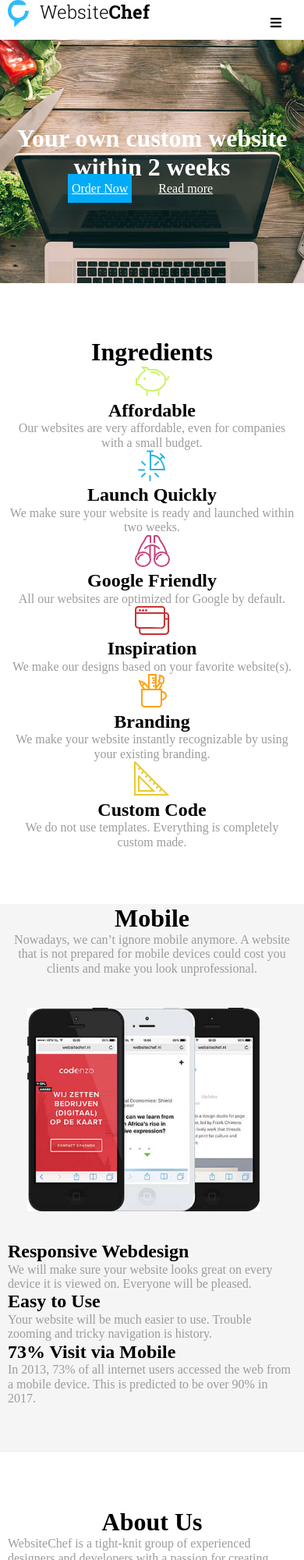
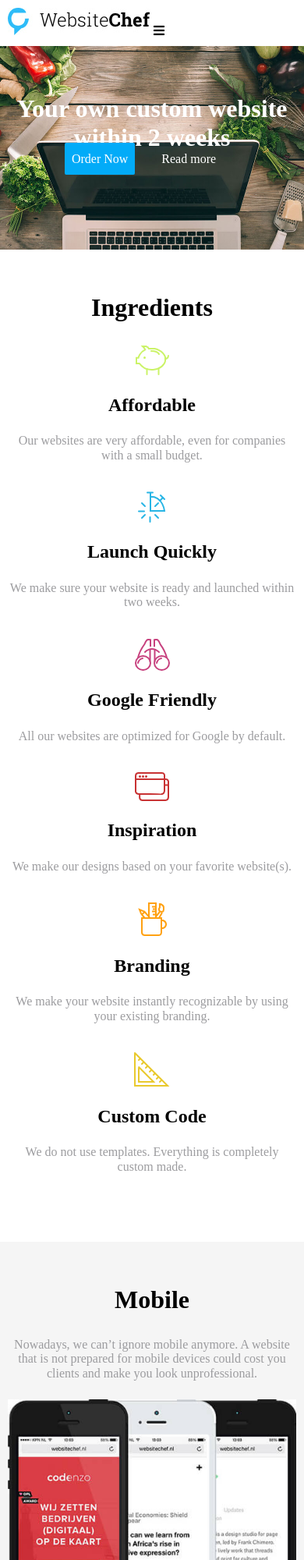
Before and after one commit to ThorneDancer/Week-4-Homework-Thursday, a plain HTML site: page Andrew-Web1/index.html in a window 390 px wide. Shown: the top 2000 px of the page at 78% size. Drawn offline with Linux system fonts and the light colour scheme.

Commit message:
Half SImplified
Files simplified through the mobile section of the code. Mostly interchangeable with previous code still. Minor quality of life improvements added.

```diff
--- a/Andrew-Web1/index.html
+++ b/Andrew-Web1/index.html
@@ -33,7 +33,7 @@
   <section id="hero1-image">
   </section>
 
-  <section class="content-grid" id=assets>
+  <section class="content-grid section-content" id=assets>
     <div class="content-grid-item">
       <h1>Ingredients</h1>
       <img src="img/gallery/affordable.svg" alt="Piggy Bank">
@@ -57,16 +57,20 @@
     </div>
   </section>
 
-  <section class="content-grid" id=hero-2>
+  <section class="content-grid section-content" id=hero-2>
     <div class="content-grid-item">
       <h1>Mobile</h1>
       <p>Nowadays, we can’t ignore mobile anymore. A website that is not prepared for mobile devices could cost you clients and make you look unprofessional.</p>
-      <!-- <img src="img/hero/hero-2.jpg" alt="Mobile Screens"> -->
+      <img src="img/hero/hero-2.jpg" alt="Mobile Screens">
       <article id="mobile-text">
         <h2>Responsive Webdesign</h2>
         <p>We will make sure your website looks great on every device it is viewed on. Everyone will be pleased.</p>
+      </article>
+      <article>
         <h2>Easy to Use</h2>
         <p>Your website will be much easier to use. Trouble zooming and tricky navigation is history.</p>
+      </article>
+      <article>
         <h2>73% Visit via Mobile</h2>
         <p>In 2013, 73% of all internet users accessed the web from a mobile device. This is predicted to be over 90% in 2017.</p>
       </article>
--- a/Andrew-Web1/scss/base/_base.scss
+++ b/Andrew-Web1/scss/base/_base.scss
@@ -10,6 +10,10 @@ ul {
   }
 }
 
+a{
+  text-decoration: none;
+}
+
 .content-grid {
   display: grid;
   grid-template-columns: 10px auto 10px;
@@ -19,3 +23,11 @@ ul {
     grid-area: content;
   }
 }
+
+.section-content{
+  padding: 56px 0 50px;
+
+  h1{
+    margin-bottom: 30px;
+  }
+}
--- a/Andrew-Web1/scss/layout/_header.scss
+++ b/Andrew-Web1/scss/layout/_header.scss
@@ -3,9 +3,9 @@
 ================================ */
 header {
   background-color: $white;
-  padding-bottom: 120px;
+  padding: 10px 0;
 }
 
 #burger {
-  padding-left: 150px;
+  text-align: right;
 }
--- a/Andrew-Web1/scss/sections/_assets.scss
+++ b/Andrew-Web1/scss/sections/_assets.scss
@@ -3,9 +3,22 @@
 ================================ */
 #assets {
   text-align: center;
-  padding: 70px 0;
+  ul{
+    li{
+      h2{
+          padding: 18px 0 7px;
+      }
+    }
+  }
 
   p {
     color: $textGray;
+    margin: 23px 0 37px;
   }
+
+  img{
+    padding-bottom: 20px;
+  }
+
+
 }
--- a/Andrew-Web1/scss/sections/_heroes.scss
+++ b/Andrew-Web1/scss/sections/_heroes.scss
@@ -4,11 +4,16 @@
 #hero-1 {
   color: $white;
   text-align: center;
+  background-image: url("../img/hero/hero-1.jpg");
+  background-size: cover;
+  background-position: center;
+  padding: 62px 0 107px;
 
   #blue-order {
     background-color: $lightBlue;
     border: 0;
-    padding: 10px 5px;
+    border-radius: 2px;
+    padding: 12px 9px;
     color: $white;
   }
 
@@ -18,41 +23,26 @@
   }
 }
 
-#hero1-image {
-  background-image: url("../img/hero/hero-1.jpg");
-  background-repeat: no-repeat;
-  background-size: cover;
-  height: 312px;
-  width: 100%;
-  background-position: center;
-  margin-top: -200px;
-}
-
 #hero-2 {
   text-align: center;
   background-color: $lightGray;
-  padding-bottom: 20px;
+  img{
+    margin: 24px 0;
+    width: 100%;
+  }
 
   p {
     color: $textGray;
   }
+
+
+    article{
+        text-align: left;
+        margin-top: 16px;
+
+        p{
+          padding: 23px 0 34px;
+        }
+    }
+
 }
-
-#hero2-image {
-  background-color: $lightGray;
-  background-image: url("../img/hero/hero-2.jpg");
-  background-repeat: no-repeat;
-  background-size: cover;
-  background-position: center;
-  height: 261px;
-  width: 298px;
-  margin-top: -570px;
-  margin-left: 35px;
-  margin-bottom: 380px;
-}
-
-#mobile-text {
-  text-align: left;
-  margin-top: 340px;
-  margin-bottom: 40px;
-}
```
Also changed, not shown: Andrew-Web1/css/styles.css.
